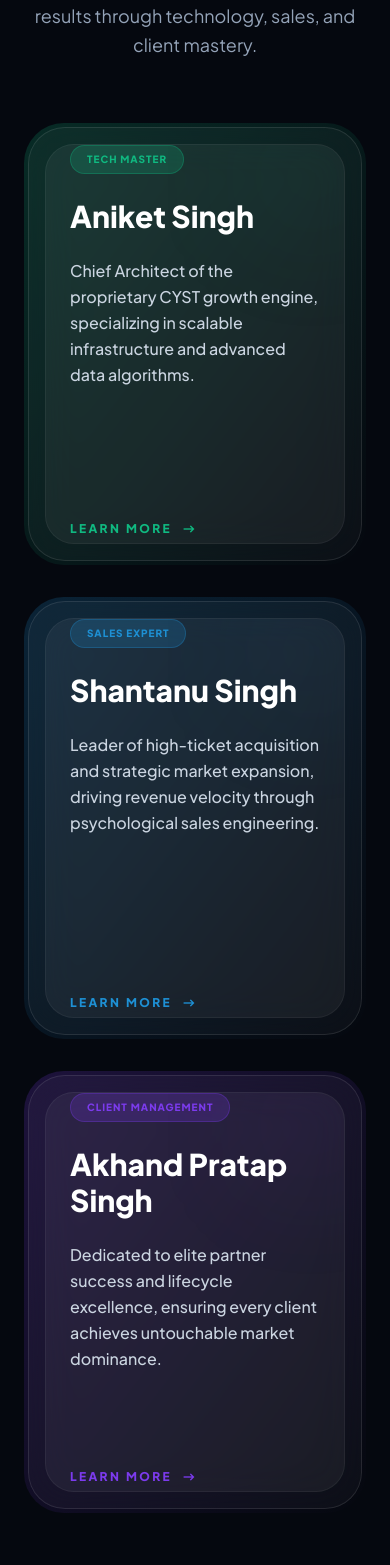
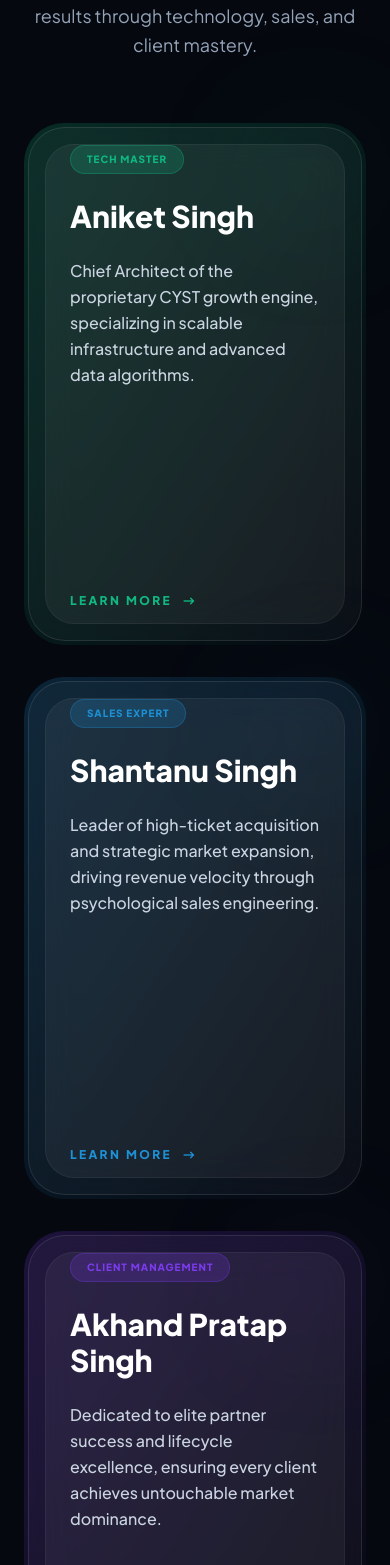
Before and after one commit to jitendrapratap1177-ops/-cystapex-website, a React (Vite) app: page /about in a window 390 px wide. Shown: the part 3643-5208 px from the top of the page. Built offline with nearby package versions, Linux system fonts and the light colour scheme.

Commit message:
Ensure Learn More links are not clipped on mobile

```diff
--- a/src/pages/About.tsx
+++ b/src/pages/About.tsx
@@ -175,12 +175,12 @@ export default function About() {
           <div className="grid lg:grid-cols-3 gap-8 lg:gap-12">
             {/* Aniket Singh */}
             <div className="group relative p-1 rounded-[2.5rem] bg-gradient-to-br from-[#10B981]/20 to-transparent hover:from-[#10B981]/40 transition-all duration-500">
-              <div className="bg-[#0A1628] rounded-[2.3rem] overflow-hidden bg-white/[0.03] backdrop-blur-xl border border-white/10 h-full flex flex-col">
-                <div className="min-h-[400px] lg:aspect-[4/5] relative overflow-hidden m-4 rounded-[1.8rem] bg-white/5 border border-white/5 flex flex-col justify-center px-6 lg:px-8">
+              <div className="bg-[#0A1628] rounded-[2.3rem] overflow-visible bg-white/[0.03] backdrop-blur-xl border border-white/10 h-full flex flex-col">
+                <div className="min-h-[480px] lg:aspect-[4/5] relative m-4 rounded-[1.8rem] bg-white/5 border border-white/5 flex flex-col justify-center px-6 lg:px-8">
                   <span className="inline-block self-start bg-[#10B981]/20 text-[#10B981] border border-[#10B981]/30 px-4 py-1.5 rounded-full text-[10px] font-black uppercase tracking-widest mb-6">TECH MASTER</span>
                   <h4 className="text-3xl lg:text-4xl font-black text-white mb-6">Aniket Singh</h4>
                   <p className="text-slate-300 text-base lg:text-lg font-medium leading-relaxed mb-10 text-left">Chief Architect of the proprietary CYST growth engine, specializing in scalable infrastructure and advanced data algorithms.</p>
-                  <Link to="/about/aniket-singh" className="mt-auto group/link flex items-center gap-2 text-xs font-black text-[#10B981] tracking-[0.2em] hover:opacity-80 transition-all cursor-pointer">
+                  <Link to="/about/aniket-singh" className="mt-auto group/link flex items-center gap-2 text-xs font-black text-[#10B981] tracking-[0.2em] hover:opacity-80 transition-all cursor-pointer py-2">
                     LEARN MORE <span className="material-symbols-outlined text-lg transition-transform group-hover/link:translate-x-1">arrow_right_alt</span>
                   </Link>
                   <div className="absolute -top-4 -right-4 w-24 h-24 bg-[#10B981]/10 blur-3xl rounded-full -z-10"></div>
@@ -189,12 +189,12 @@ export default function About() {
             </div>
             {/* Shantanu Singh */}
             <div className="group relative p-1 rounded-[2.5rem] bg-gradient-to-br from-[#1E90D4]/20 to-transparent hover:from-[#1E90D4]/40 transition-all duration-500">
-              <div className="bg-[#0A1628] rounded-[2.3rem] overflow-hidden bg-white/[0.03] backdrop-blur-xl border border-white/10 h-full flex flex-col">
-                <div className="min-h-[400px] lg:aspect-[4/5] relative overflow-hidden m-4 rounded-[1.8rem] bg-white/5 border border-white/5 flex flex-col justify-center px-6 lg:px-8">
+              <div className="bg-[#0A1628] rounded-[2.3rem] overflow-visible bg-white/[0.03] backdrop-blur-xl border border-white/10 h-full flex flex-col">
+                <div className="min-h-[480px] lg:aspect-[4/5] relative m-4 rounded-[1.8rem] bg-white/5 border border-white/5 flex flex-col justify-center px-6 lg:px-8">
                   <span className="inline-block self-start bg-[#1E90D4]/20 text-[#1E90D4] border border-[#1E90D4]/30 px-4 py-1.5 rounded-full text-[10px] font-black uppercase tracking-widest mb-6">SALES EXPERT</span>
                   <h4 className="text-3xl lg:text-4xl font-black text-white mb-6">Shantanu Singh</h4>
                   <p className="text-slate-300 text-base lg:text-lg font-medium leading-relaxed mb-10 text-left">Leader of high-ticket acquisition and strategic market expansion, driving revenue velocity through psychological sales engineering.</p>
-                  <Link to="/about/shantanu-singh" className="mt-auto group/link flex items-center gap-2 text-xs font-black text-[#1E90D4] tracking-[0.2em] hover:opacity-80 transition-all cursor-pointer">
+                  <Link to="/about/shantanu-singh" className="mt-auto group/link flex items-center gap-2 text-xs font-black text-[#1E90D4] tracking-[0.2em] hover:opacity-80 transition-all cursor-pointer py-2">
                     LEARN MORE <span className="material-symbols-outlined text-lg transition-transform group-hover/link:translate-x-1">arrow_right_alt</span>
                   </Link>
                   <div className="absolute -top-4 -right-4 w-24 h-24 bg-[#1E90D4]/10 blur-3xl rounded-full -z-10"></div>
@@ -203,12 +203,12 @@ export default function About() {
             </div>
             {/* Akhand Pratap Singh */}
             <div className="group relative p-1 rounded-[2.5rem] bg-gradient-to-br from-[#7c3bed]/20 to-transparent hover:from-[#7c3bed]/40 transition-all duration-500">
-              <div className="bg-[#0A1628] rounded-[2.3rem] overflow-hidden bg-white/[0.03] backdrop-blur-xl border border-white/10 h-full flex flex-col">
-                <div className="min-h-[400px] lg:aspect-[4/5] relative overflow-hidden m-4 rounded-[1.8rem] bg-white/5 border border-white/5 flex flex-col justify-center px-6 lg:px-8">
+              <div className="bg-[#0A1628] rounded-[2.3rem] overflow-visible bg-white/[0.03] backdrop-blur-xl border border-white/10 h-full flex flex-col">
+                <div className="min-h-[480px] lg:aspect-[4/5] relative m-4 rounded-[1.8rem] bg-white/5 border border-white/5 flex flex-col justify-center px-6 lg:px-8">
                   <span className="inline-block self-start bg-[#7c3bed]/20 text-[#7c3bed] border border-[#7c3bed]/30 px-4 py-1.5 rounded-full text-[10px] font-black uppercase tracking-widest mb-6">CLIENT MANAGEMENT</span>
                   <h4 className="text-3xl lg:text-4xl font-black text-white mb-6">Akhand Pratap Singh</h4>
                   <p className="text-slate-300 text-base lg:text-lg font-medium leading-relaxed mb-10 text-left">Dedicated to elite partner success and lifecycle excellence, ensuring every client achieves untouchable market dominance.</p>
-                  <Link to="/about/akhand-pratap-singh" className="mt-auto group/link flex items-center gap-2 text-xs font-black text-[#7c3bed] tracking-[0.2em] hover:opacity-80 transition-all cursor-pointer">
+                  <Link to="/about/akhand-pratap-singh" className="mt-auto group/link flex items-center gap-2 text-xs font-black text-[#7c3bed] tracking-[0.2em] hover:opacity-80 transition-all cursor-pointer py-2">
                     LEARN MORE <span className="material-symbols-outlined text-lg transition-transform group-hover/link:translate-x-1">arrow_right_alt</span>
                   </Link>
                   <div className="absolute -top-4 -right-4 w-24 h-24 bg-[#7c3bed]/10 blur-3xl rounded-full -z-10"></div>
```
